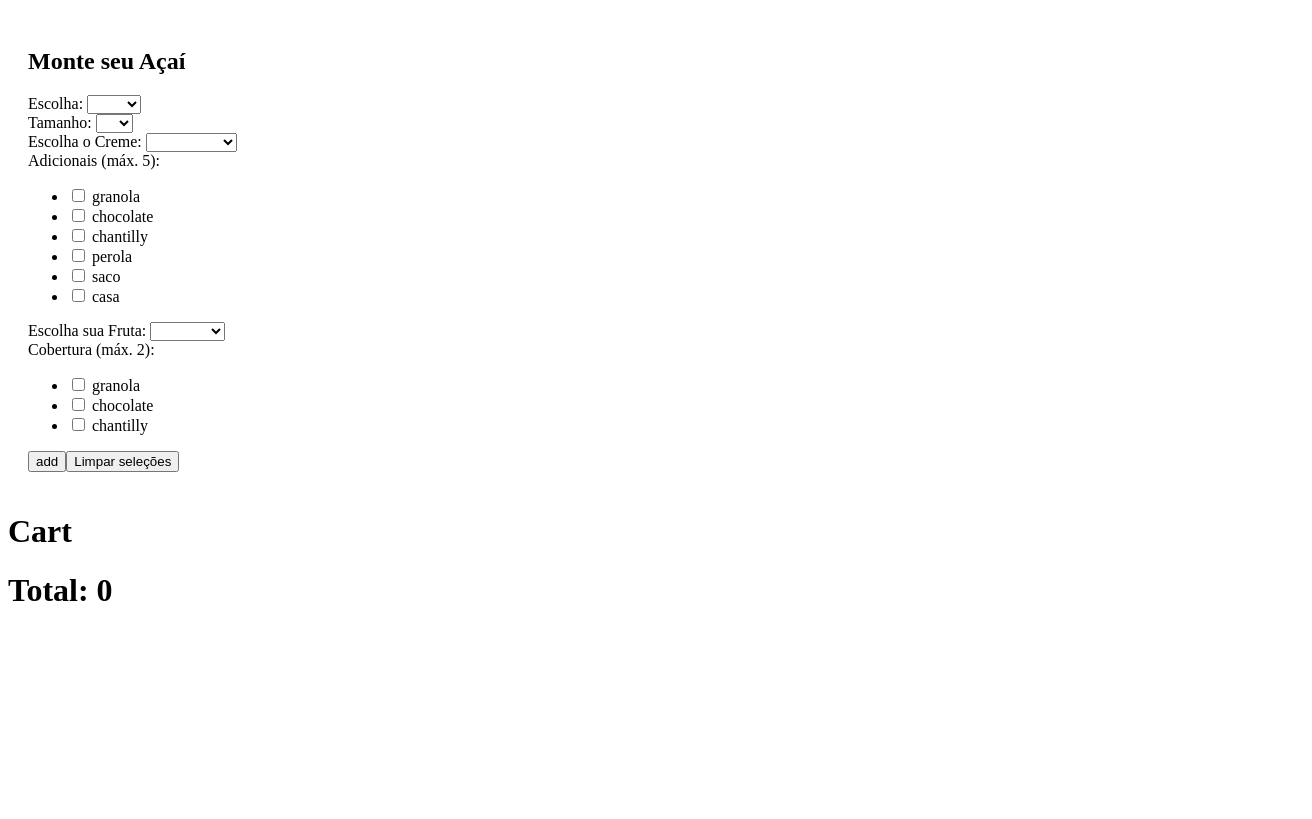
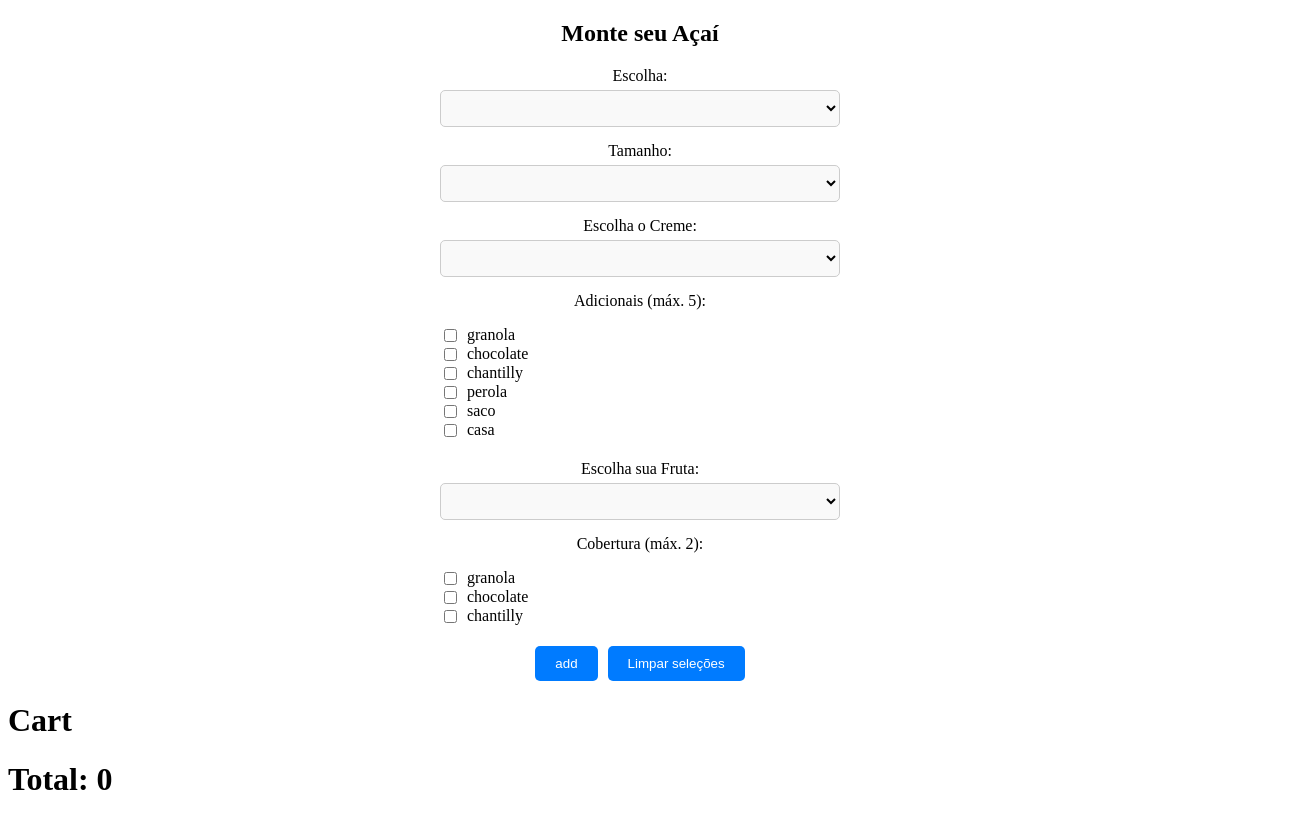
Before and after one commit to feliperibeirospn/ProjetoDevilery, an Angular app: page / in a window 1280 px wide. Shown: the whole page, 1312 px wide, since content can reach past the window. Built offline with nearby package versions, Linux system fonts and the light colour scheme.

Commit message:
scss products

```diff
--- a/src/app/components/cart/cart.component.html
+++ b/src/app/components/cart/cart.component.html
@@ -1,4 +1,6 @@
 <app-product-list/>
+
+<div class=".cart-container">
   <h1>Cart</h1>
 
   @for(item of CartService.getItems(); track item.id){
@@ -15,3 +17,4 @@
   <div>
     <h1>Total: {{CartService.getTotal()}}</h1>
   </div>
+</div>
--- a/src/app/components/cart/cart.component.scss
+++ b/src/app/components/cart/cart.component.scss
@@ -0,0 +1,56 @@
+.cart-container {
+  display: flex;
+  flex-direction: column;
+  align-items: center;
+
+  .cart-item {
+    border: 1px solid #ddd;
+    border-radius: 10px;
+    padding: 15px;
+    margin-bottom: 15px;
+    width: 100%;
+    max-width: 400px;
+    background-color: #f9f9f9;
+
+    h3 {
+      margin: 0;
+      color: #333;
+      font-size: 18px;
+    }
+
+    p {
+      margin: 8px 0;
+      color: #555;
+    }
+
+    button {
+      padding: 8px 15px;
+      margin-right: 8px;
+      border: none;
+      border-radius: 5px;
+      background-color: #007bff;
+      color: #fff;
+      cursor: pointer;
+      transition: background-color 0.3s ease;
+
+      &:hover {
+        background-color: #0056b3;
+      }
+    }
+
+    .quantity-buttons {
+      display: flex;
+      align-items: center;
+
+      button {
+        font-size: 16px;
+      }
+    }
+  }
+
+  .total {
+    margin-top: 20px;
+    font-size: 24px;
+    color: #333;
+  }
+}
--- a/src/app/components/cart/cart.component.ts
+++ b/src/app/components/cart/cart.component.ts
@@ -15,5 +15,4 @@ export class CartComponent {
   deleteFromCart(item:any){
     this.CartService.delete(item)
   }
-
 }
--- a/src/app/components/product-list/product-list.component.scss
+++ b/src/app/components/product-list/product-list.component.scss
@@ -1,39 +1,67 @@
-:host{
-  display: block;
-  width:100%;
-  padding: 20px;
+#builder {
+  text-align: center;
 
-}
+  h2 {
+    font-size: 24px;
+    margin-bottom: 20px;
+  }
 
-.products-container{
-  display: grid;
-  grid-template-columns: repeat(auto-fill, minmax(250px,1fr));
-  grid-gap: 20px;
+  form {
+    max-width: 400px;
+    margin: 0 auto;
 
+    .form-group {
+      margin-bottom: 15px;
 
+      label {
+        display: block;
+        margin-bottom: 5px;
+      }
 
-  .product{
+      select {
+        width: 100%;
+        padding: 8px;
+        border-radius: 5px;
+        border: 1px solid #ccc;
+        background-color: #f9f9f9;
+        font-size: 16px;
+      }
+    }
 
-    border: 1px solid #ddd;
-    margin-top: 10px;
-    margin-bottom: 10px;
-    border-radius: 4px;
-    border-radius: 4px;
-    box-shadow: 0 2px 4px rgba(0,0,0,0.2);
-  }
-  h3{
-    margin-top: 0;
-  }
-  button{
-    background-color: blue;
-    color: white;
-    border: none;
-    padding: 10px 15px;
-    border-radius: 4px;
-    cursor: pointer;
+    #checkbox-container {
+      margin-bottom: 20px;
 
-    &:hover{
-      opacity: 0.8;
+      ul {
+        list-style-type: none;
+        padding: 0;
+
+        li {
+          display: flex;
+          align-items: center;
+
+          input[type="checkbox"] {
+            margin-right: 10px;
+          }
+        }
+      }
+    }
+
+    button {
+      padding: 10px 20px;
+      border: none;
+      border-radius: 5px;
+      background-color: #007bff;
+      color: #fff;
+      cursor: pointer;
+      transition: background-color 0.3s ease;
+
+      &:hover {
+        background-color: #0056b3;
+      }
+
+      &:not(:first-child) {
+        margin-left: 10px;
+      }
     }
   }
 }
--- a/src/app/services/cart.service.ts
+++ b/src/app/services/cart.service.ts
@@ -4,7 +4,7 @@ import { Injectable } from '@angular/core';
   providedIn: 'root'
 })
 export class CartService {
-  private items: any[] = JSON.parse(localStorage.getItem('cartItem') || '[]');
+  private items: any[] = JSON.parse(localStorage.getItem('cartItem') || '[]')
 
   constructor() { }
   addToCart(product: any) {
@@ -14,8 +14,7 @@ export class CartService {
   }
 
   getItems() {
-    return this.items;
-  }
+    return this.items;}
 
     delete(item: any) {
       this.items = this.items.filter((i) => i !== item);
```
Lines whose indentation alone changed are shown as unchanged.
